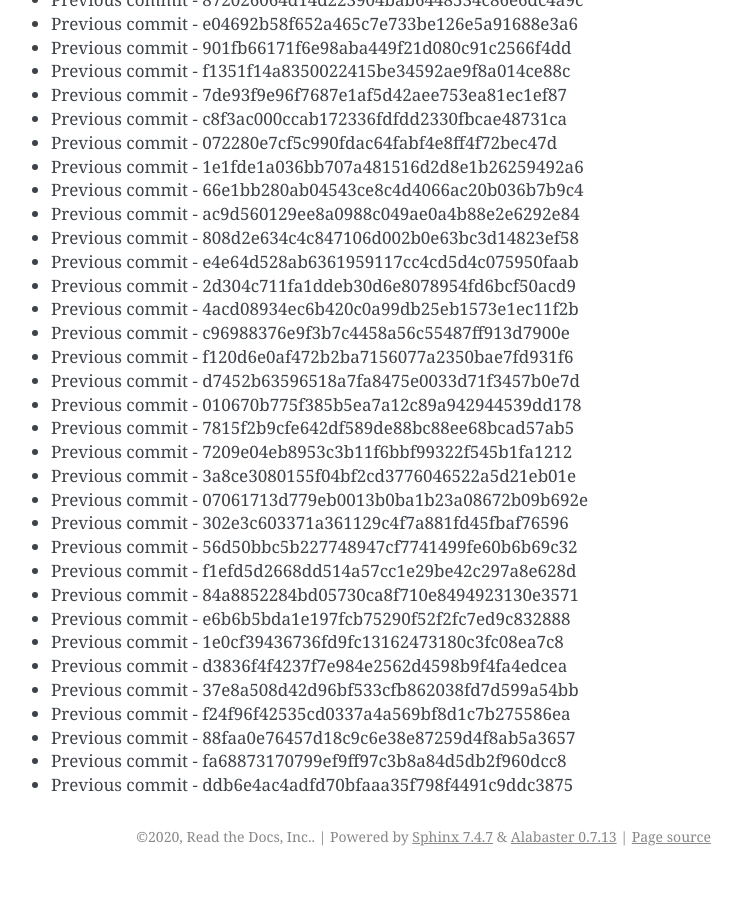
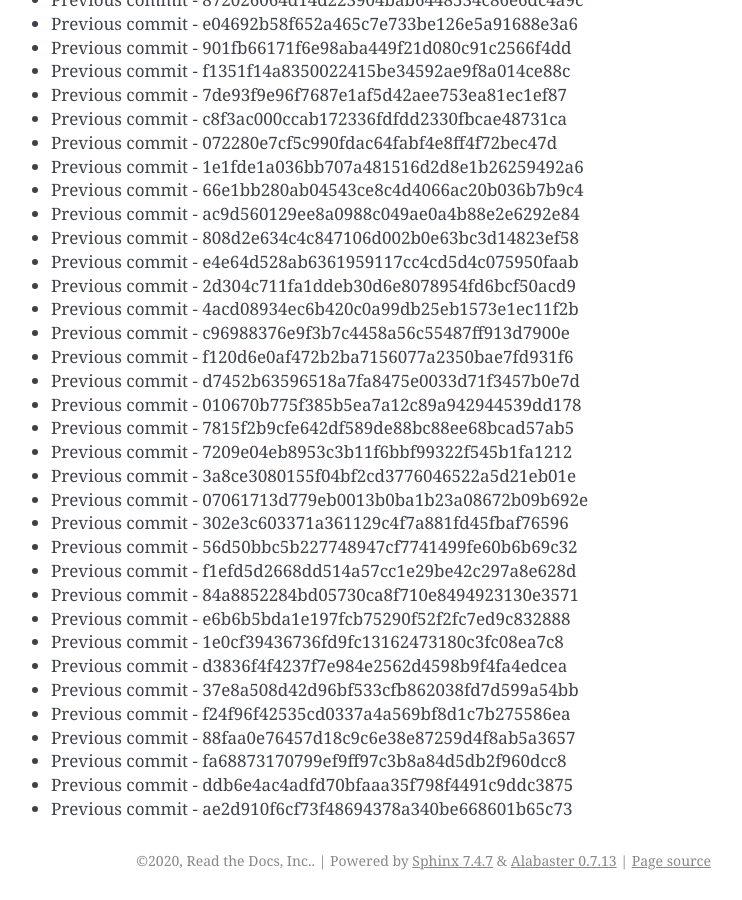
Before and after one commit to readthedocs/rtd-git-stresstest, a Sphinx documentation site: the page built from docs/updates.rst, in a window 1280 px wide and 900 px high, scrolled down 38564 px. Shown: the whole window, without its empty margins (399-1141 px from the left). Built offline with Sphinx 7.4.7, drawn with Linux system fonts in a browser that asks for light colours; before the commit the page ends 39440 px from its top, so only the background shows below that.

Commit message:
Generating commit from previous: ae2d910f6cf73f48694378a340be668601b65c73

```diff
--- a/docs/updates.rst
+++ b/docs/updates.rst
@@ -1652,3 +1652,4 @@ It can be tested for any performance characteristics.
 * Previous commit - 88faa0e76457d18c9c6e38e87259d4f8ab5a3657
 * Previous commit - fa68873170799ef9ff97c3b8a84d5db2f960dcc8
 * Previous commit - ddb6e4ac4adfd70bfaaa35f798f4491c9ddc3875
+* Previous commit - ae2d910f6cf73f48694378a340be668601b65c73
```
